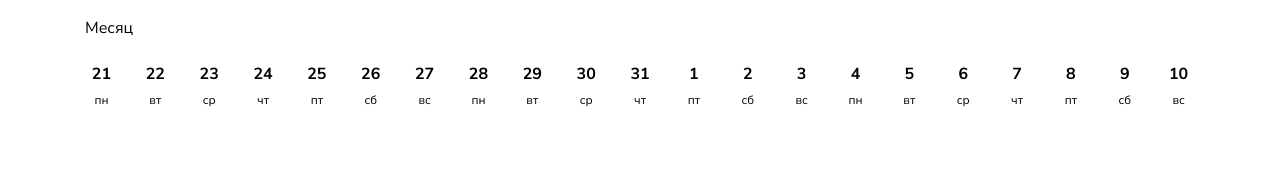
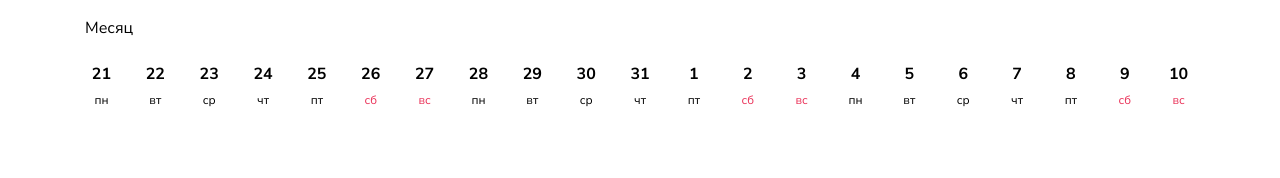
Before and after one commit to by-the-ticket-take-the-ride/frontend, a React (Create React App) app: page / in a window 1280 px wide. Shown: the top 178 px of the page. Built offline with nearby package versions, Linux system fonts and the light colour scheme.

Commit message:
feat: выходные дни всегда отмечаются красным

```diff
--- a/src/components/Calendar/Calendar.jsx
+++ b/src/components/Calendar/Calendar.jsx
@@ -38,7 +38,8 @@ function Calendar() {
           daysToShow.map((day, index) => (
             <div key={index} className='date'>
               <span className='date__day'>{day}</span>
-              <span className='date__weekday'>
+              <span className={`date__weekday ${weekDays[((currentDayIndex + 1) + index) % 7] === 'сб'
+              || weekDays[((currentDayIndex + 1) + index) % 7] === 'вс' ? 'date__weekend' : ''}`}>
                 {weekDays[((currentDayIndex + 1) + index) % 7]}
               </span>
             </div>
```
